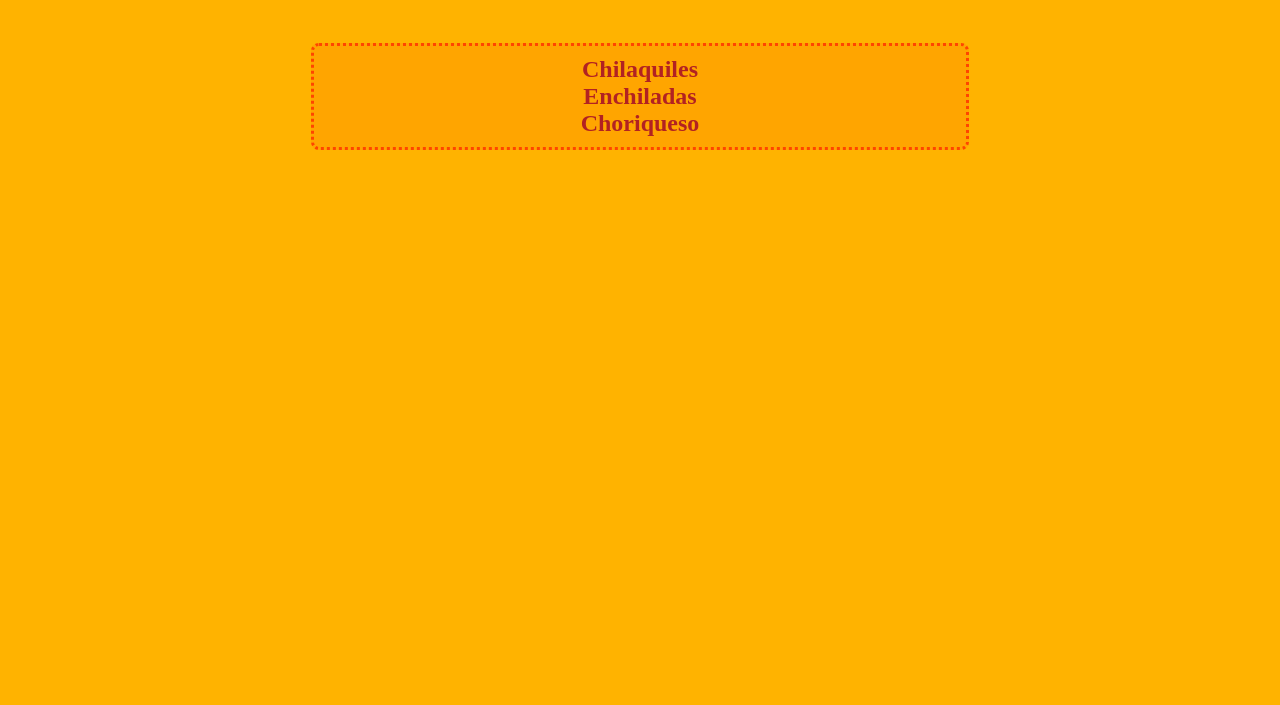
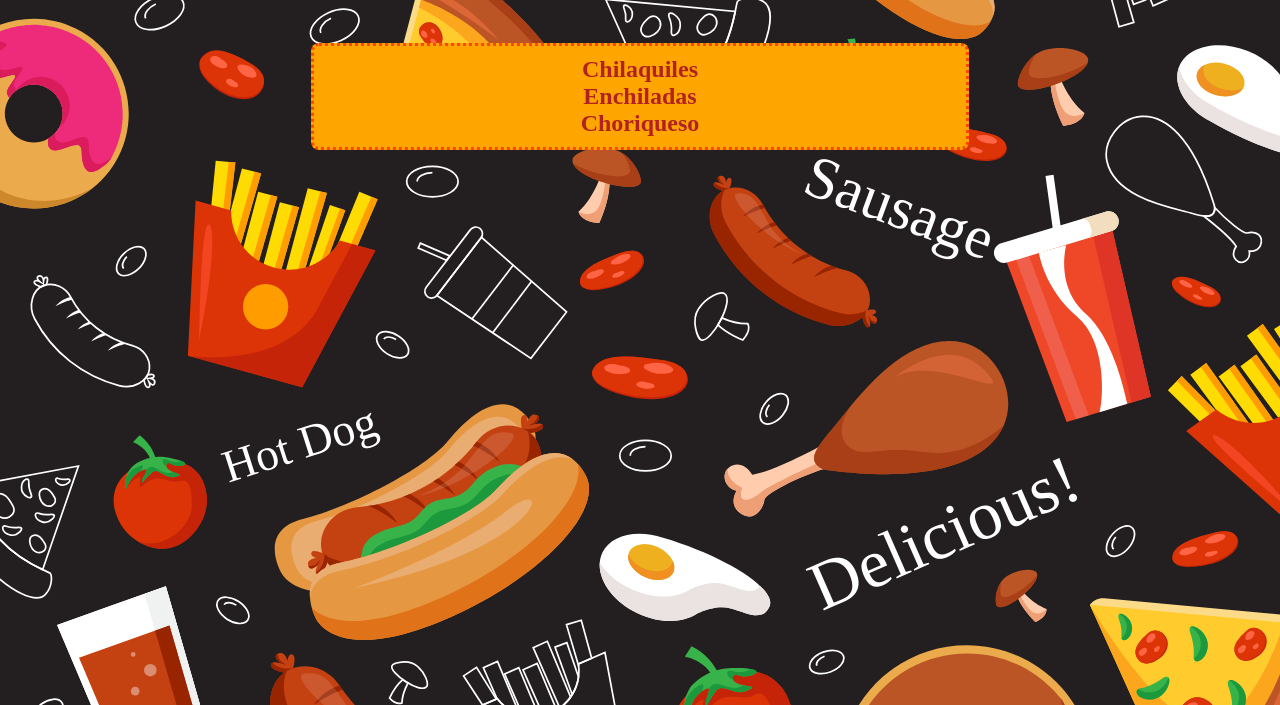
Before and after one commit to Eleazar-lopzm/odin-recipes, a plain HTML site: page index.html in a window 1280 px wide. Shown: the part 95-800 px from the top of the page. Drawn offline with Linux system fonts and the light colour scheme.

Commit message:
fix: Attemp #2 to fix backgroun image on index

```diff
--- a/styles/main.css
+++ b/styles/main.css
@@ -5,7 +5,7 @@
 
 body{
     background-color: rgb(255, 179, 0);
-    background-image: url(../images/fondo-comida.png) ;
+    background-image: url('/images/fondo-comida.svg') ;
     background-repeat: no-repeat ;
     background-size: cover;
     background-attachment: fixed ;
```
Also changed, not shown: images/fondo-comida.svg (renamed from images/fondo-comida.png).
